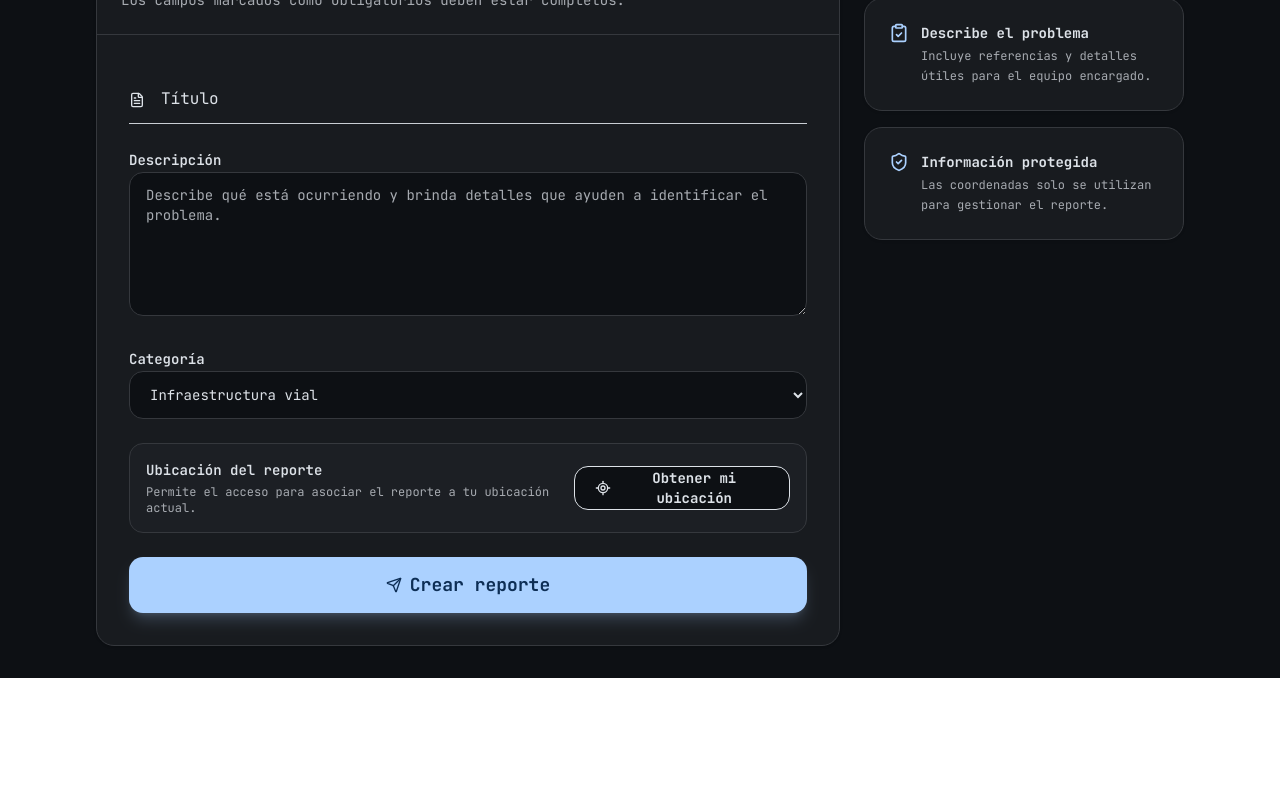
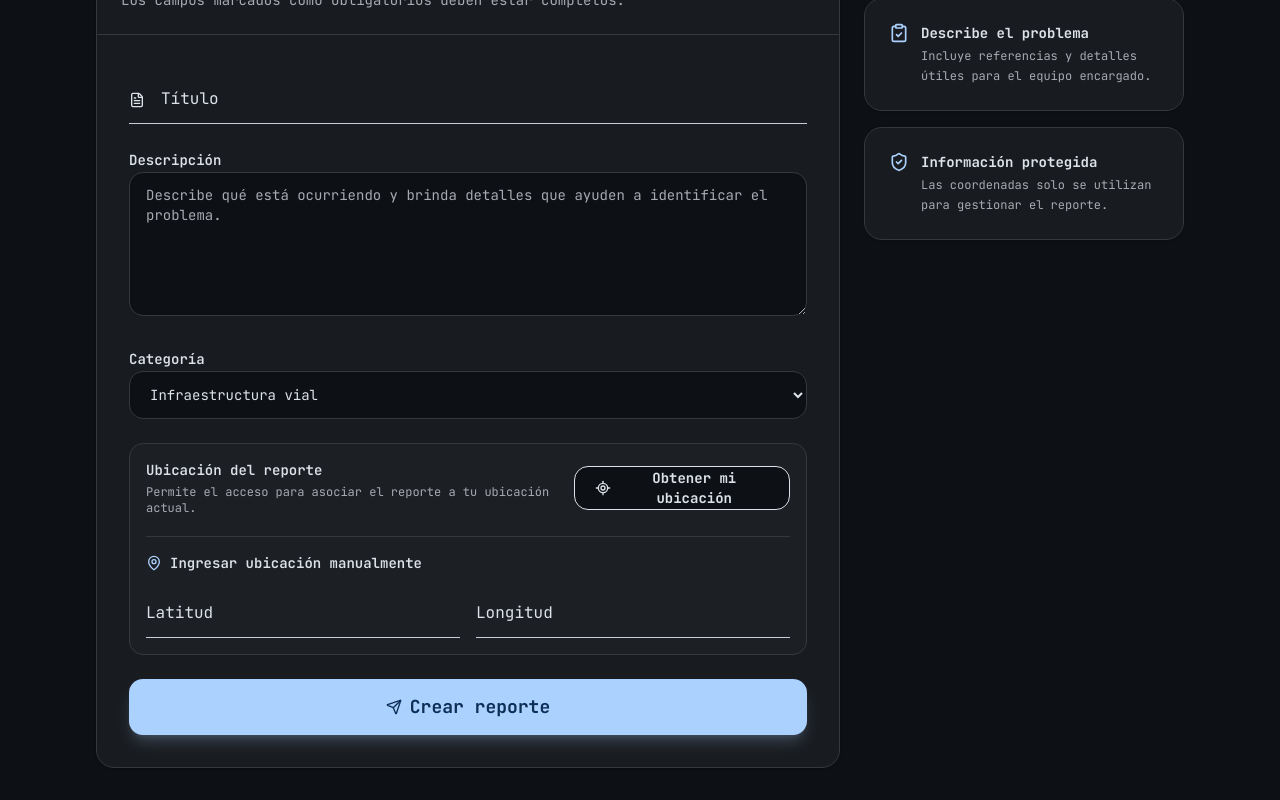
Before and after one commit to CityOpz/frontend, a React (Vite) app: page /reports/new in a window 1280 px wide. Shown: the part 340-1140 px from the top of the page. Before the commit the page ends 1018 px from the top, so only its background shows below. Built offline with nearby package versions, Linux system fonts and the light colour scheme; sample sign-in values are in the browser's storage.

Commit message:
feat(reports): add manual coordinate submission

```diff
--- a/src/features/reports/components/CreateReportForm.tsx
+++ b/src/features/reports/components/CreateReportForm.tsx
@@ -1,5 +1,12 @@
 import { useState, type SubmitEventHandler } from "react"
-import { CheckCircle2, FileText, LoaderCircle, LocateFixed, Send } from "lucide-react"
+import {
+  CheckCircle2,
+  FileText,
+  LoaderCircle,
+  LocateFixed,
+  MapPin,
+  Send,
+} from "lucide-react"
 import { Button } from "@/shared/components/ui/button"
 import { Input } from "@/shared/components/ui/input"
 
@@ -23,6 +30,8 @@ interface ReportFormState {
 interface ReportFormErrors {
   readonly title?: string
   readonly description?: string
+  readonly latitude?: string
+  readonly longitude?: string
   readonly location?: string
 }
 
@@ -46,6 +55,14 @@ export function CreateReportForm() {
 
     if (field === "title" || field === "description") {
       setErrors((currentErrors) => ({ ...currentErrors, [field]: undefined }))
+    }
+
+    if (field === "latitude" || field === "longitude") {
+      setErrors((currentErrors) => ({
+        ...currentErrors,
+        [field]: undefined,
+        location: undefined,
+      }))
     }
   }
 
@@ -91,6 +108,14 @@ export function CreateReportForm() {
       description: form.description.trim()
         ? undefined
         : "La descripción es obligatoria.",
+      latitude:
+        form.latitude.trim() && Number.isNaN(Number(form.latitude))
+          ? "Ingresa una latitud válida."
+          : undefined,
+      longitude:
+        form.longitude.trim() && Number.isNaN(Number(form.longitude))
+          ? "Ingresa una longitud válida."
+          : undefined,
     }
 
     setErrors((currentErrors) => ({
@@ -98,7 +123,12 @@ export function CreateReportForm() {
       location: currentErrors.location,
     }))
 
-    if (validationErrors.title || validationErrors.description) {
+    if (
+      validationErrors.title ||
+      validationErrors.description ||
+      validationErrors.latitude ||
+      validationErrors.longitude
+    ) {
       setIsSubmitted(false)
       return
     }
@@ -195,6 +225,35 @@ export function CreateReportForm() {
             {errors.location}
           </p>
         )}
+
+        <div className="mt-5 border-t border-border pt-4">
+          <div className="flex items-center gap-2">
+            <MapPin className="size-4 text-primary" />
+            <p className="text-sm font-semibold">Ingresar ubicación manualmente</p>
+          </div>
+          <div className="mt-4 grid gap-4 sm:grid-cols-2">
+            <Input
+              error={errors.latitude}
+              id="manual-latitude"
+              inputMode="decimal"
+              label="Latitud"
+              onChange={(event) => updateField("latitude", event.target.value)}
+              placeholder="4.711000"
+              type="text"
+              value={form.latitude}
+            />
+            <Input
+              error={errors.longitude}
+              id="manual-longitude"
+              inputMode="decimal"
+              label="Longitud"
+              onChange={(event) => updateField("longitude", event.target.value)}
+              placeholder="-74.072100"
+              type="text"
+              value={form.longitude}
+            />
+          </div>
+        </div>
       </div>
 
       {isSubmitted && (
```
Also changed, not shown: 1 other file (tests, documents, lock files or other folders).
